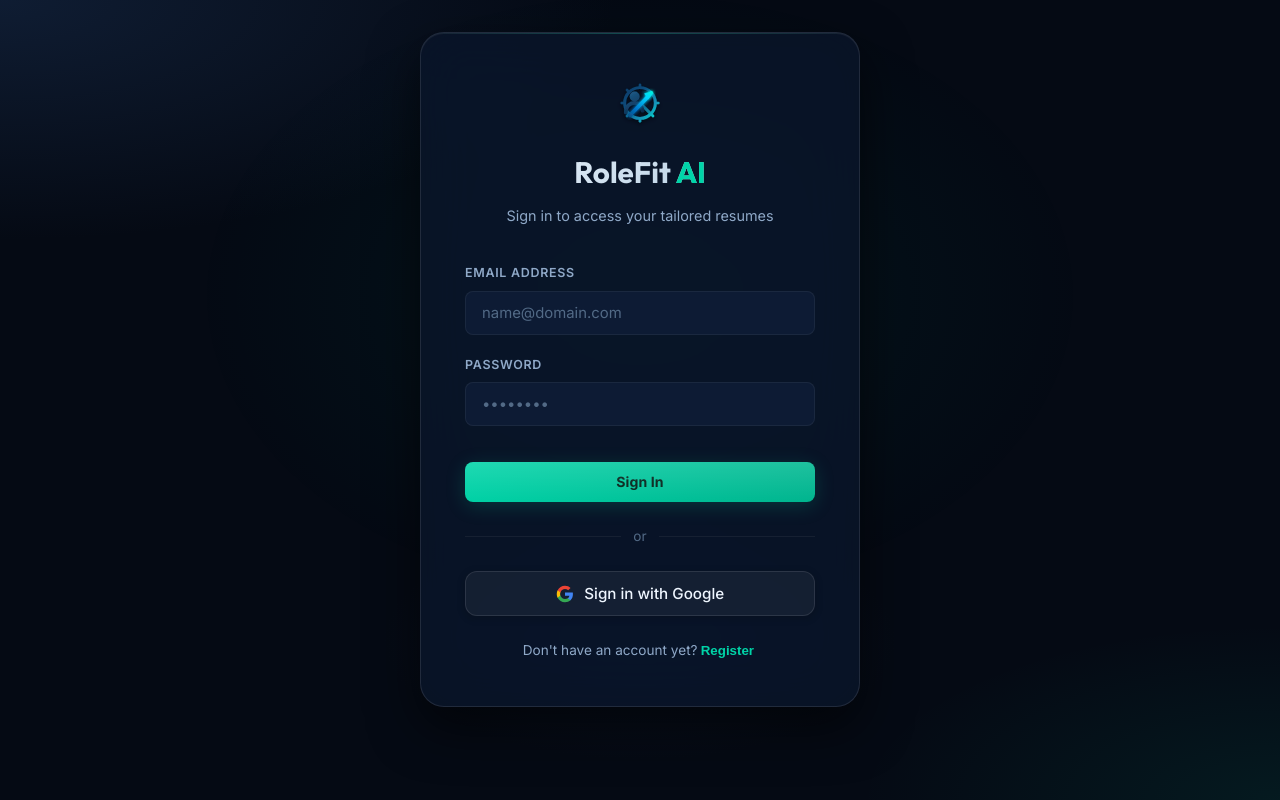
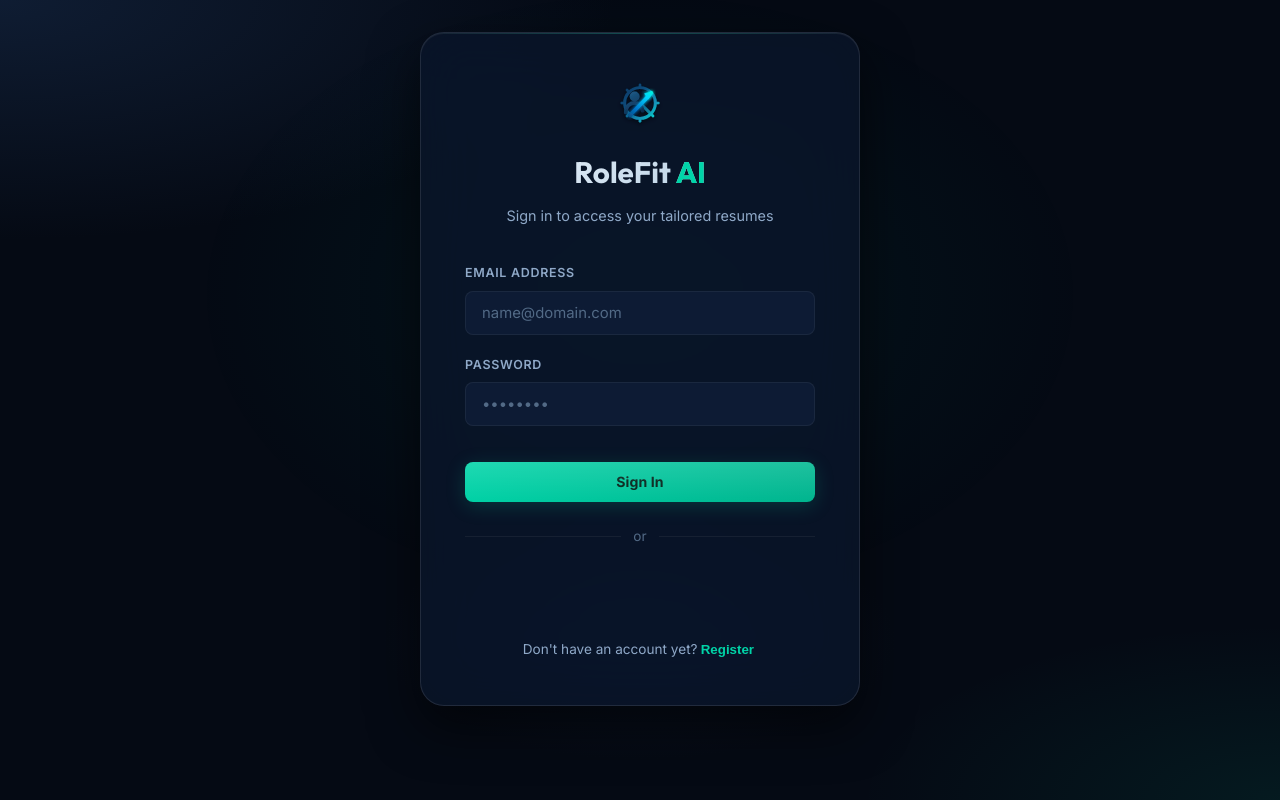
Before and after one commit to Akshay-Balachandran/rolefit-ai, a React (Vite) app in the folder frontend/: page / in a window 1280 px wide. Built offline with nearby package versions, Linux system fonts and the light colour scheme.

Commit message:
Render official native Google GSI button for 100% reliable clickability

```diff
--- a/frontend/src/App.jsx
+++ b/frontend/src/App.jsx
@@ -410,13 +410,14 @@ function App() {
         const btnEl = document.getElementById('google-signin-btn');
         if (btnEl) {
           btnEl.innerHTML = '';
-          const computedWidth = btnEl.offsetWidth ? Math.min(btnEl.offsetWidth, 360) : 320;
+          const containerWidth = btnEl.parentElement ? Math.min(btnEl.parentElement.offsetWidth, 360) : 320;
           window.google.accounts.id.renderButton(btnEl, {
-            theme: 'outline',
+            theme: 'filled_blue',
             size: 'large',
             text: 'signin_with',
-            width: Math.max(computedWidth, 240),
+            width: Math.max(containerWidth, 250),
             shape: 'rectangular',
+            logo_alignment: 'left',
           });
         }
       }
@@ -924,24 +925,8 @@ function App() {
             <div style={{ flex: 1, height: '1px', background: 'var(--border-color)' }}></div>
           </div>
 
-          <div
-            className="google-btn-wrapper"
-            onClick={() => {
-              if (window.google?.accounts?.id) {
-                window.google.accounts.id.prompt();
-              }
-            }}
-          >
-            <button type="button" className="btn-google-custom">
-              <svg width="18" height="18" viewBox="0 0 24 24" style={{ flexShrink: 0, pointerEvents: 'none' }}>
-                <path fill="#4285F4" d="M22.56 12.25c0-.78-.07-1.53-.2-2.25H12v4.26h5.92c-.26 1.37-1.04 2.53-2.21 3.31v2.77h3.57c2.08-1.92 3.28-4.74 3.28-8.09z"/>
-                <path fill="#34A853" d="M12 23c2.97 0 5.46-.98 7.28-2.66l-3.57-2.77c-.98.66-2.23 1.06-3.71 1.06-2.86 0-5.29-1.93-6.16-4.53H2.18v2.84C3.99 20.53 7.7 23 12 23z"/>
-                <path fill="#FBBC05" d="M5.84 14.09c-.22-.66-.35-1.36-.35-2.09s.13-1.43.35-2.09V7.06H2.18C1.43 8.55 1 10.22 1 12s.43 3.45 1.18 4.94l2.85-2.22.81-.63z"/>
-                <path fill="#EA4335" d="M12 5.38c1.62 0 3.06.56 4.21 1.64l3.15-3.15C17.45 2.09 14.97 1 12 1 7.7 1 3.99 3.47 2.18 7.06l3.66 2.84c.87-2.6 3.3-4.52 6.16-4.52z"/>
-              </svg>
-              <span style={{ pointerEvents: 'none' }}>Sign in with Google</span>
-            </button>
-            <div id="google-signin-btn" className="google-signin-overlay"></div>
+          <div className="google-btn-wrapper" style={{ width: '100%', display: 'flex', justifyContent: 'center', marginBottom: '1.25rem', minHeight: '44px' }}>
+            <div id="google-signin-btn" style={{ width: '100%', display: 'flex', justifyContent: 'center' }}></div>
           </div>
 
           <p className="auth-toggle-text">
--- a/frontend/src/index.css
+++ b/frontend/src/index.css
@@ -900,71 +900,27 @@ textarea.form-control { resize: vertical; min-height: 120px; line-height: 1.55;
 }
 
 /* ======================================================
-   GOOGLE SIGN-IN CUSTOM OVERLAY BUTTON
+   GOOGLE SIGN-IN NATIVE BUTTON CONTAINER
    ====================================================== */
 .google-btn-wrapper {
-  position: relative;
   width: 100%;
   margin-bottom: 1.25rem;
-  cursor: pointer !important;
-  user-select: none !important;
+  display: flex;
+  justify-content: center;
+  align-items: center;
+  min-height: 44px;
 }
 
-.btn-google-custom {
+#google-signin-btn {
   width: 100%;
   display: flex;
-  align-items: center;
   justify-content: center;
-  gap: 0.65rem;
-  padding: 0.75rem 1rem;
-  background: rgba(255, 255, 255, 0.05);
-  border: 1px solid var(--border-soft);
-  border-radius: var(--radius-md);
-  color: var(--text-primary);
-  font-family: var(--font-sans);
-  font-weight: 500;
-  font-size: 0.95rem;
-  transition: all 0.2s ease;
-  box-shadow: 0 2px 8px rgba(0, 0, 0, 0.2);
-  cursor: pointer !important;
-  user-select: none !important;
 }
 
-.btn-google-custom * {
-  cursor: pointer !important;
-  user-select: none !important;
-  pointer-events: none;
-}
-
-.btn-google-custom:hover {
-  background: rgba(255, 255, 255, 0.09);
-  border-color: rgba(255, 255, 255, 0.2);
-}
-
-.google-signin-overlay {
-  position: absolute;
-  top: 0;
-  left: 0;
-  width: 100%;
-  height: 100%;
-  opacity: 0.001;
-  overflow: hidden;
-  border-radius: var(--radius-md);
-  z-index: 5;
-  cursor: pointer !important;
-  pointer-events: auto;
-}
-
-.google-signin-overlay:empty {
-  pointer-events: none !important;
-}
-
-.google-signin-overlay iframe {
-  width: 100% !important;
-  height: 100% !important;
-  transform: scale(2);
-  cursor: pointer !important;
-  pointer-events: auto !important;
+#google-signin-btn iframe {
+  margin: 0 auto !important;
+  border-radius: var(--radius-md) !important;
+  box-shadow: 0 2px 8px rgba(0, 0, 0, 0.25) !important;
 }
 
 .header-logout-btn {
```
